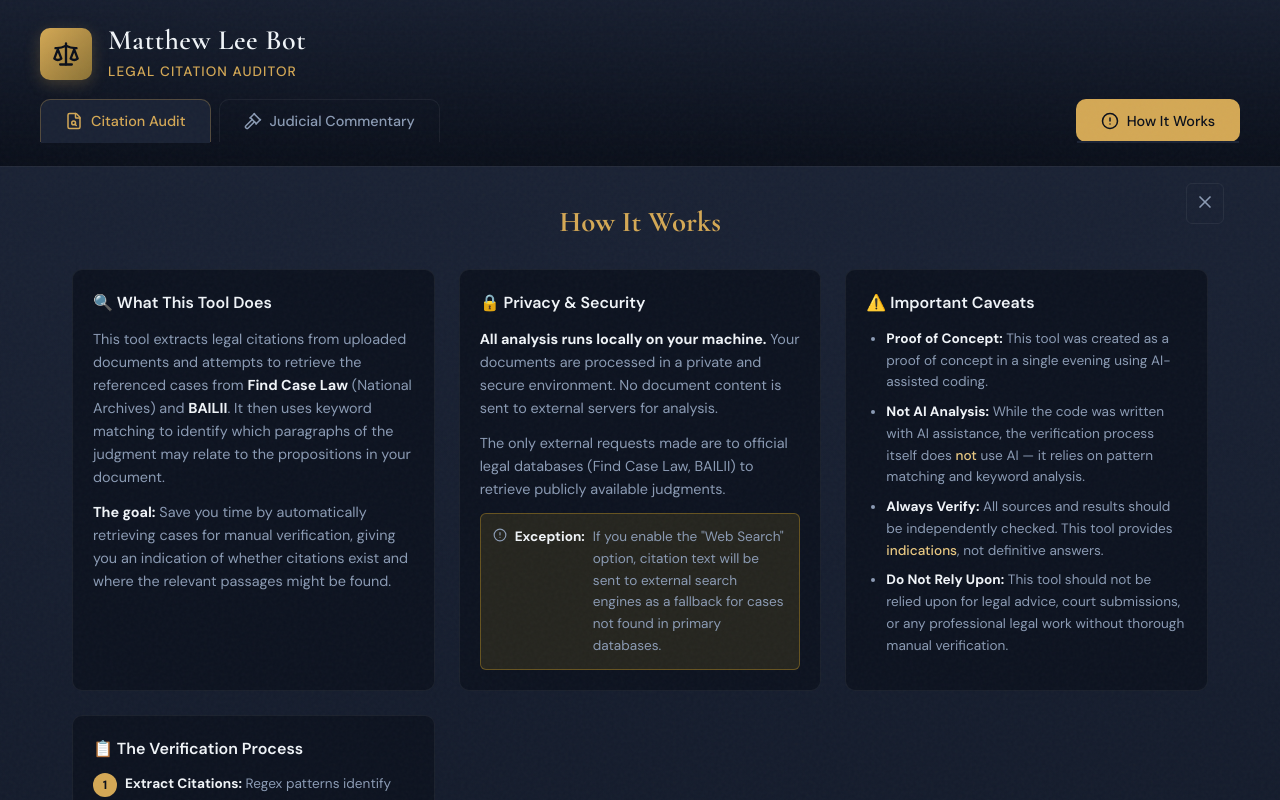
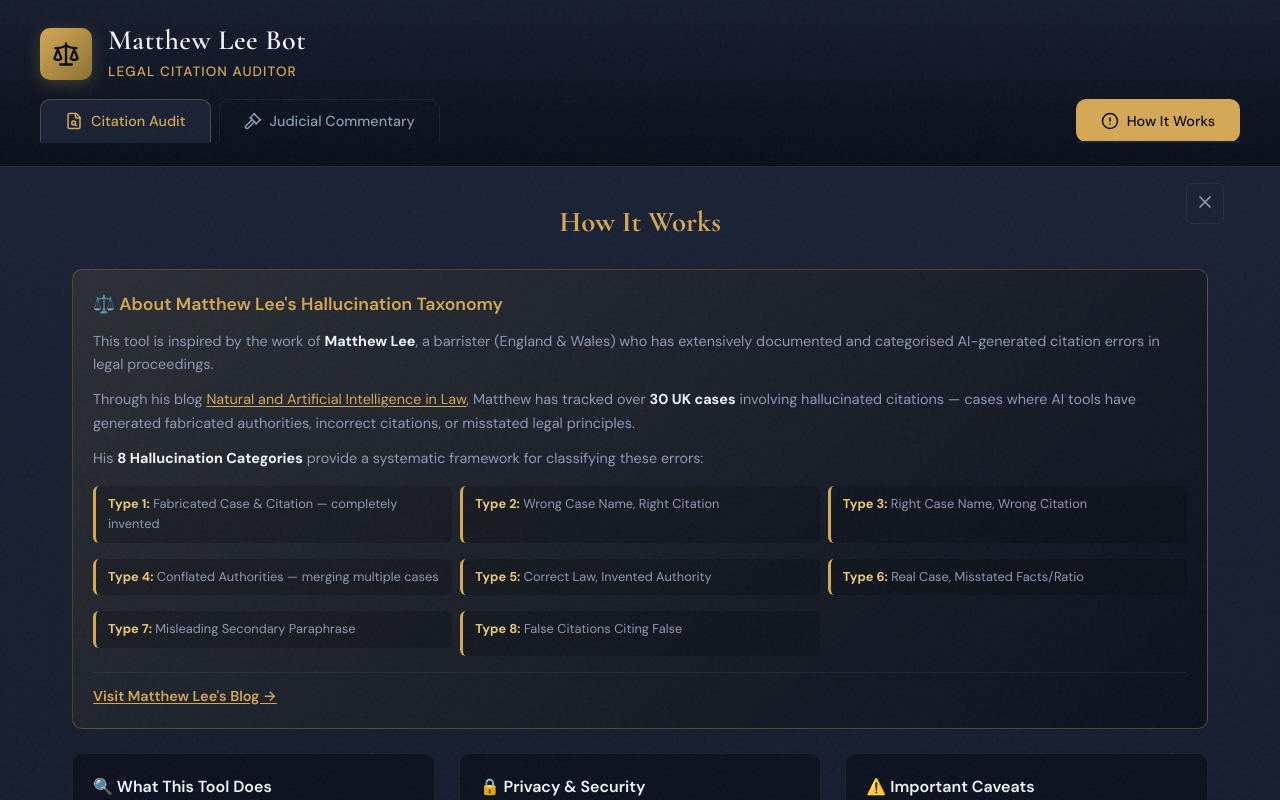
Before and after one commit to jamescockburn47/hallucinationauditor, a React (Vite) app in the folder ui/: page / in a window 1280 px wide. Both pictures are taken after a click on the button "How It Works". Shown: the top 800 px of the page. Built offline with nearby package versions, Linux system fonts and the light colour scheme.

Commit message:
Add Matthew Lee hallucination taxonomy to How It Works section
- Featured card explaining Matthew Lee's work tracking AI hallucinations
- Lists all 8 hallucination categories with descriptions
- Links to his blog at naturalandartificiallaw.com
- Styled with gold accent highlighting

```diff
--- a/ui/src/App.css
+++ b/ui/src/App.css
@@ -1117,6 +1117,12 @@ html, body {
   padding: 1.25rem;
 }
 
+.info-card.featured {
+  grid-column: 1 / -1;
+  background: linear-gradient(135deg, rgba(212, 168, 85, 0.1) 0%, var(--color-bg-input) 100%);
+  border-color: var(--border-accent);
+}
+
 .info-card h3 {
   font-family: var(--font-body);
   font-size: 1rem;
@@ -1126,6 +1132,11 @@ html, body {
   display: flex;
   align-items: center;
   gap: 0.5rem;
+}
+
+.info-card.featured h3 {
+  color: var(--color-accent);
+  font-size: 1.1rem;
 }
 
 .info-card p {
@@ -1199,6 +1210,63 @@ html, body {
   font-weight: 700;
 }
 
+.lee-categories-list {
+  display: grid;
+  grid-template-columns: repeat(auto-fit, minmax(280px, 1fr));
+  gap: 0.5rem;
+  list-style: none !important;
+  padding: 0 !important;
+  margin: 1rem 0 !important;
+}
+
+.lee-categories-list li {
+  padding: 0.5rem 0.75rem !important;
+  padding-left: 0.75rem !important;
+  background: rgba(0, 0, 0, 0.2);
+  border-radius: var(--radius-sm);
+  font-size: 0.8rem !important;
+  border-left: 3px solid var(--color-accent);
+}
+
+.lee-categories-list li::before {
+  display: none !important;
+}
+
+.lee-categories-list li strong {
+  color: var(--color-accent-light);
+}
+
+.blog-link {
+  margin-top: 1rem !important;
+  padding-top: 0.75rem;
+  border-top: 1px solid var(--border-subtle);
+}
+
+.blog-link a {
+  color: var(--color-accent);
+  text-decoration: none;
+  font-weight: 600;
+  display: inline-flex;
+  align-items: center;
+  gap: 0.5rem;
+  transition: color 0.2s ease;
+}
+
+.blog-link a:hover {
+  color: var(--color-accent-light);
+  text-decoration: underline;
+}
+
+.info-card a {
+  color: var(--color-accent);
+  text-decoration: underline;
+  text-underline-offset: 2px;
+}
+
+.info-card a:hover {
+  color: var(--color-accent-light);
+}
+
 .warning-note {
   display: flex;
   align-items: flex-start;
--- a/ui/src/App.tsx
+++ b/ui/src/App.tsx
@@ -487,6 +487,37 @@ function App() {
               <h2>How It Works</h2>
 
               <div className="info-grid">
+                <div className="info-card featured">
+                  <h3>⚖️ About Matthew Lee's Hallucination Taxonomy</h3>
+                  <p>
+                    This tool is inspired by the work of <strong>Matthew Lee</strong>, a barrister (England & Wales)
+                    who has extensively documented and categorised AI-generated citation errors in legal proceedings.
+                  </p>
+                  <p>
+                    Through his blog <a href="https://naturalandartificiallaw.com/" target="_blank" rel="noopener noreferrer">Natural and Artificial Intelligence in Law</a>,
+                    Matthew has tracked over <strong>30 UK cases</strong> involving hallucinated citations — cases where AI tools
+                    have generated fabricated authorities, incorrect citations, or misstated legal principles.
+                  </p>
+                  <p>
+                    His <strong>8 Hallucination Categories</strong> provide a systematic framework for classifying these errors:
+                  </p>
+                  <ol className="lee-categories-list">
+                    <li><strong>Type 1:</strong> Fabricated Case & Citation — completely invented</li>
+                    <li><strong>Type 2:</strong> Wrong Case Name, Right Citation</li>
+                    <li><strong>Type 3:</strong> Right Case Name, Wrong Citation</li>
+                    <li><strong>Type 4:</strong> Conflated Authorities — merging multiple cases</li>
+                    <li><strong>Type 5:</strong> Correct Law, Invented Authority</li>
+                    <li><strong>Type 6:</strong> Real Case, Misstated Facts/Ratio</li>
+                    <li><strong>Type 7:</strong> Misleading Secondary Paraphrase</li>
+                    <li><strong>Type 8:</strong> False Citations Citing False</li>
+                  </ol>
+                  <p className="blog-link">
+                    <a href="https://naturalandartificiallaw.com/" target="_blank" rel="noopener noreferrer">
+                      Visit Matthew Lee's Blog →
+                    </a>
+                  </p>
+                </div>
+
                 <div className="info-card">
                   <h3>🔍 What This Tool Does</h3>
                   <p>
```
